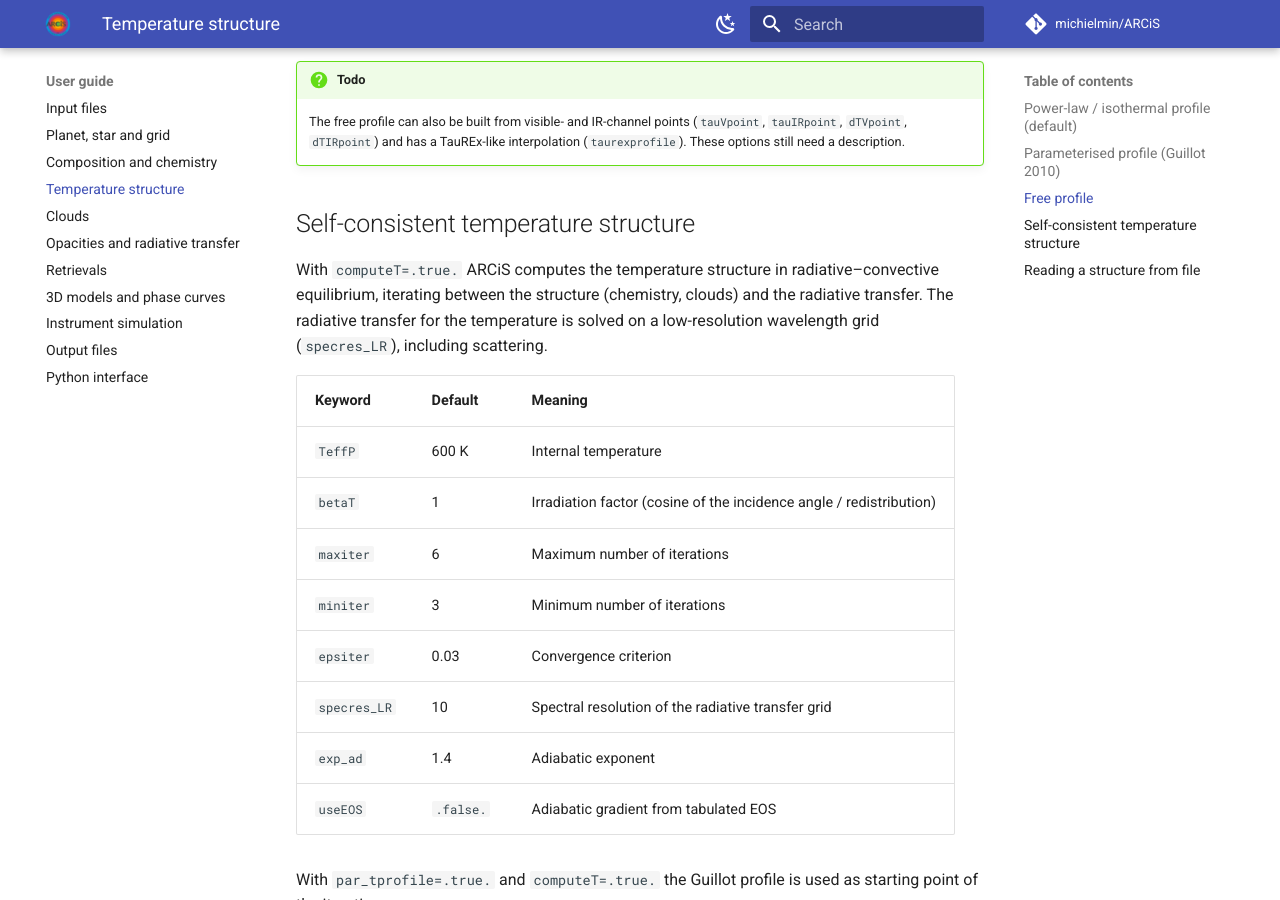
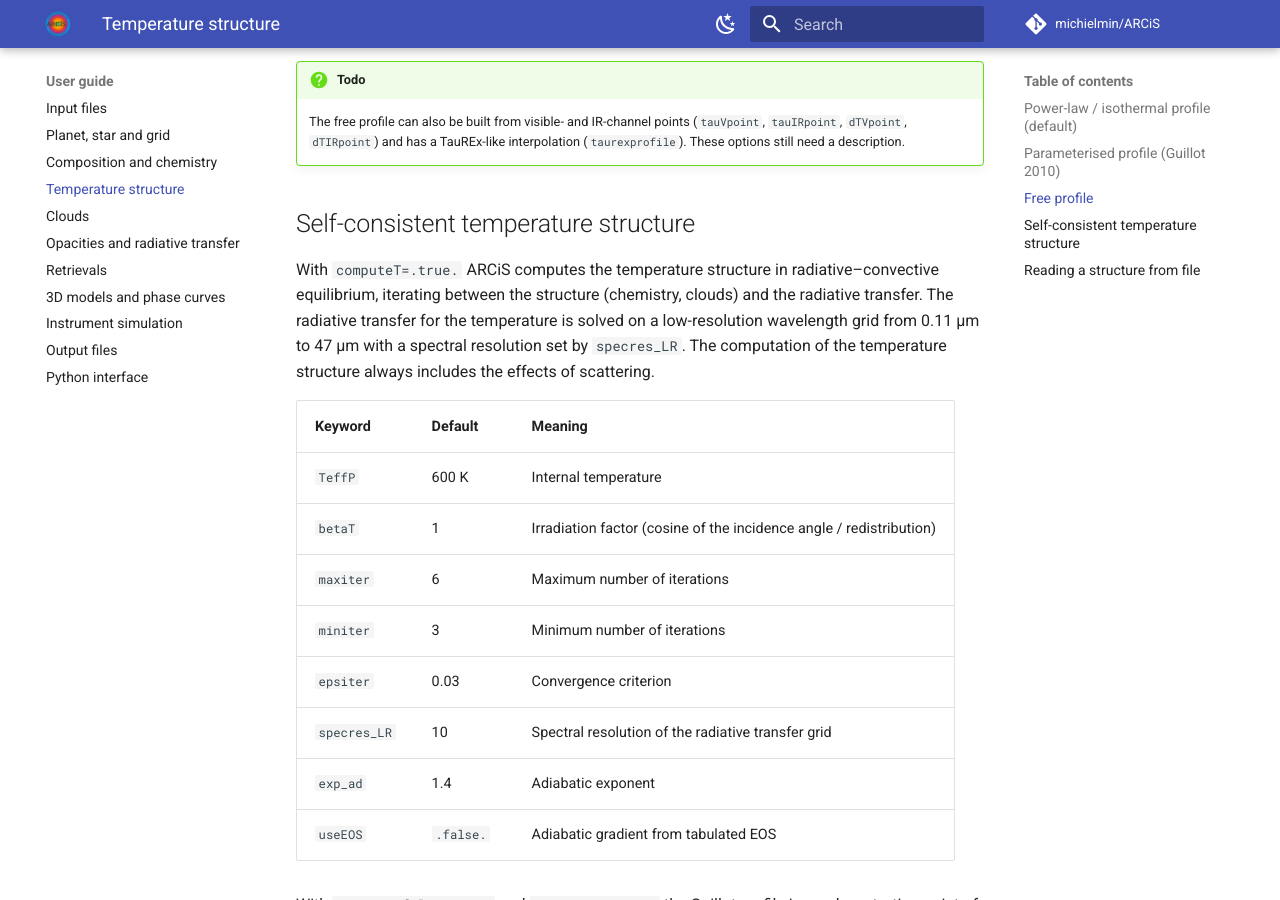
Before and after one commit to michielmin/ARCiS-doc, an MkDocs documentation site: the page built from docs/user-guide/temperature.md, in a window 1280 px wide and 900 px high, scrolled down 2086 px. Built offline with MkDocs 1.6.1 and Material for MkDocs 9.7.7, drawn with Linux system fonts in a browser that asks for light colours; comment, search, counter and statistics services are not loaded.

Commit message:
Update temperature.md

```diff
--- a/docs/user-guide/temperature.md
+++ b/docs/user-guide/temperature.md
@@ -74,7 +74,8 @@ This adds the temperature gradients at the points (and their pressures, with
 With `computeT=.true.` ARCiS computes the temperature structure in radiative–convective
 equilibrium, iterating between the structure (chemistry, clouds) and the radiative
 transfer. The radiative transfer for the temperature is solved on a low-resolution
-wavelength grid (`specres_LR`), including scattering.
+wavelength grid from 0.11 µm to 47 µm with a spectral resolution set by `specres_LR`.
+The computation of the temperature structure always includes the effects of scattering.
 
 | Keyword | Default | Meaning |
 |---|---|---|
```
